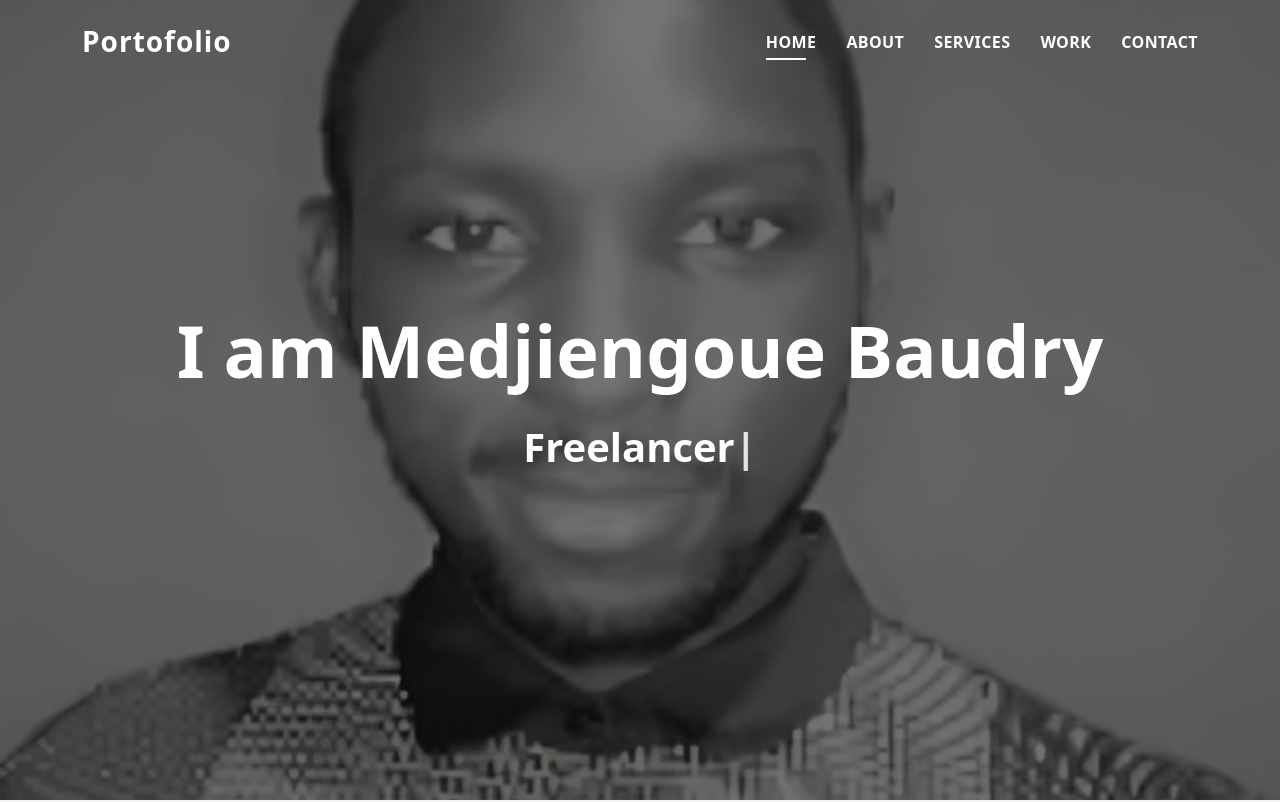
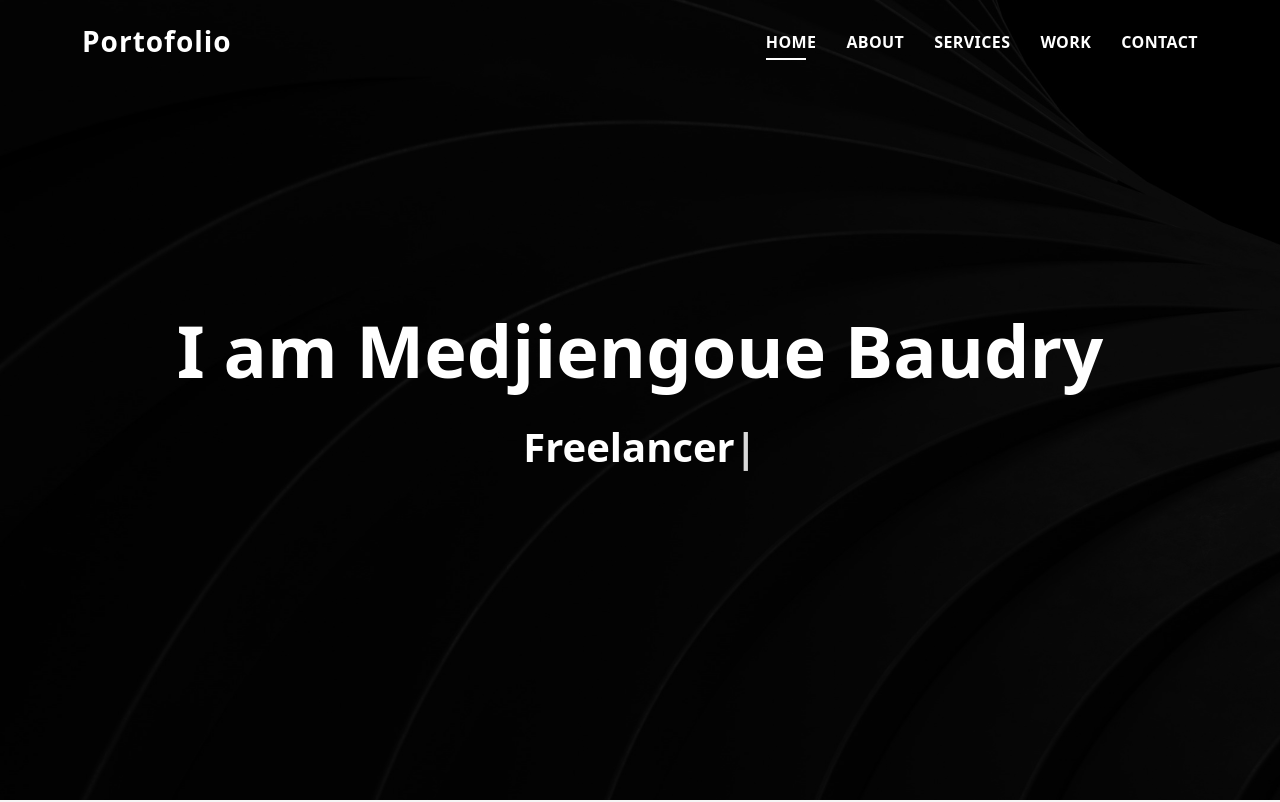
Before and after one commit to Bopson/Portofolio, a plain HTML site: page index.html in a window 1280 px wide. Shown: the top 802 px of the page. Drawn offline with Linux system fonts and the light colour scheme.

Commit message:
background image commit

```diff
--- a/index.html
+++ b/index.html
@@ -57,7 +57,7 @@
   </header><!-- End Header -->
 
   <!-- ======= Hero Section ======= -->
-  <div id="hero" class="hero route bg-image" style="background-image: url(assets/img/profile.png)">
+  <div id="hero" class="hero route bg-image" style="background-image: url(assets/img/andrew-kliatskyi-jpu0gMXT9to-unsplash.jpg)">
     <div class="overlay-itro"></div>
     <div class="hero-content display-table">
       <div class="table-cell">
```
Also changed, not shown: assets/img/andrew-kliatskyi-jpu0gMXT9to-unsplash.jpg (added).
